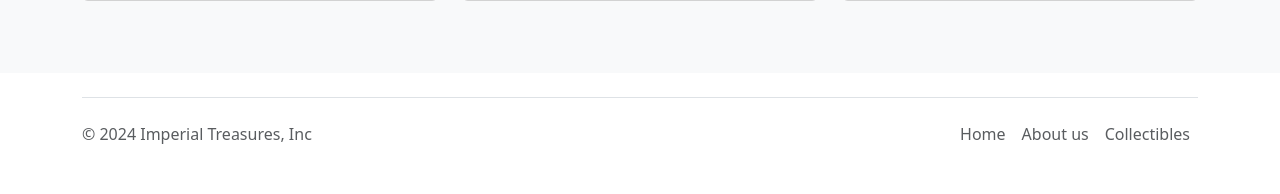
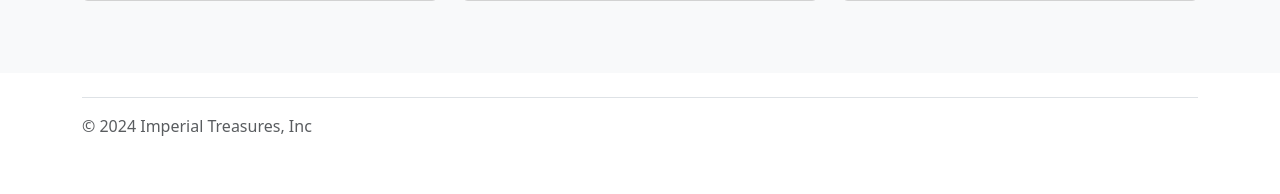
Before and after one commit to FEU-TECH-Code-Igniter/WST-ImperialTreasures-Summative, a CodeIgniter 4 app: the page made by app/Views/about.php in a window 1280 px wide. Shown: the part 839-1033 px from the top of the page. After the commit the page ends 975 px from the top, so only its background shows below. Run offline with PHP 8.4 and a stand-in for CodeIgniter, Linux system fonts and the light colour scheme; the template is opened without the code that fills it, so the values that code supplies are empty; some libraries are stand-ins or nearby versions.

Commit message:
refactor: remove unused footer navigation and scripts from bottom layer

```diff
--- a/app/Views/components/bottom_layer.php
+++ b/app/Views/components/bottom_layer.php
@@ -2,19 +2,11 @@
     <div class="container">
       <footer class="d-flex flex-wrap justify-content-between align-items-center py-3 my-4 border-top">
         <p class="col-md-4 mb-0 text-body-secondary">© 2024 Imperial Treasures, Inc</p>
-
-        <ul class="nav col-md-4 justify-content-end">
-          <li class="nav-item"><a href="<?= base_url()?>" class="nav-link px-2 text-body-secondary">Home</a></li>
-          <li class="nav-item"><a href="<?= base_url().'about'?>" class="nav-link px-2 text-body-secondary">About us</a></li>
-          <li class="nav-item"><a href="<?= base_url().'products'?>" class="nav-link px-2 text-body-secondary">Collectibles</a></li>
-        </ul>
       </footer>
     </div>
   </section>
 
-  <script src="https://cdn.jsdelivr.net/npm/bootstrap@5.3.0/dist/js/bootstrap.bundle.min.js"
-    integrity="sha384-geWF76RCwLtnZ8qwWowPQNguL3RmwHVBC9FhGdlKrxdiJJigb/j/68SIy3Te4Bkz" crossorigin="anonymous">
-  </script>
+
 </body>
 
 </html>
```
